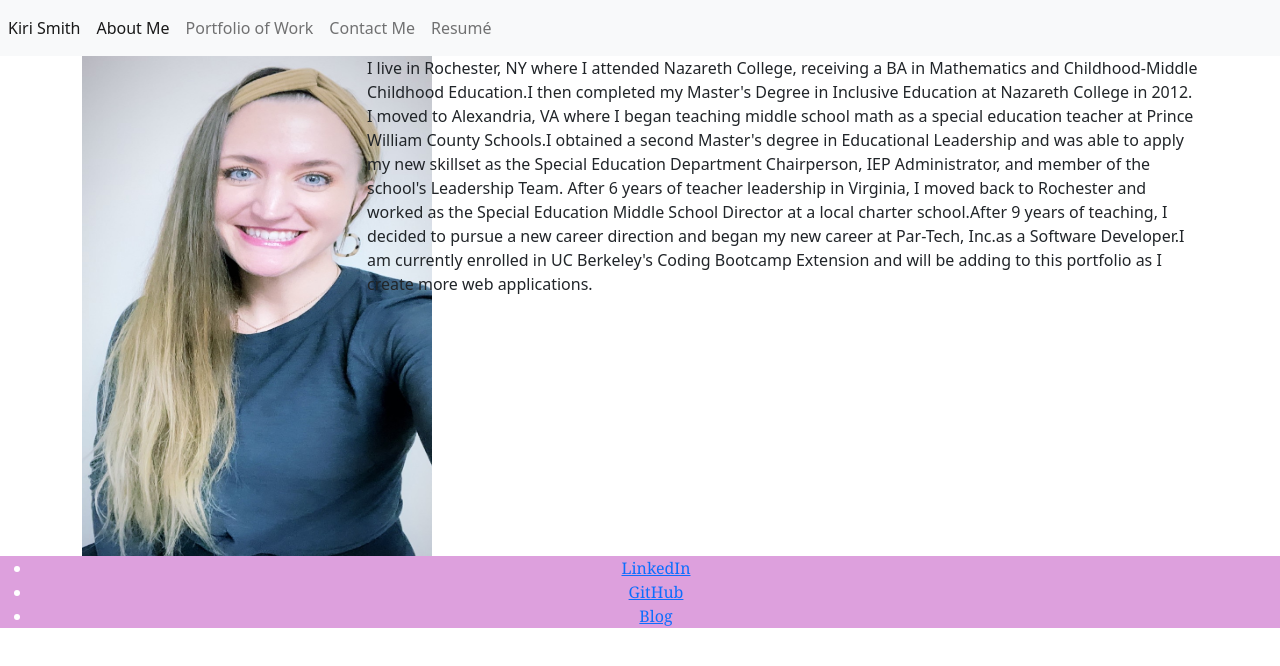
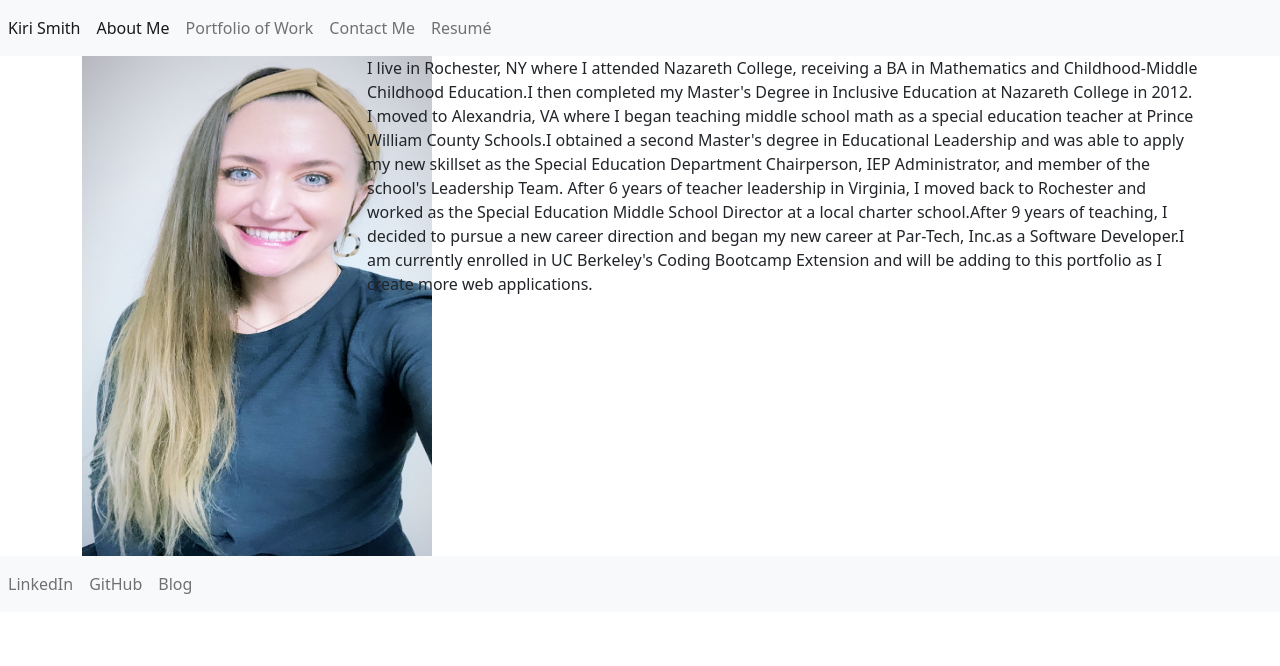
Before and after one commit to kiri-smith/react-portfolio, a React (Create React App) app in the folder react-portfolio/: page / in a window 1280 px wide. Shown: the top 666 px of the page. Built offline with nearby package versions, Linux system fonts and the light colour scheme.

Commit message:
reformat footer

```diff
--- a/react-portfolio/src/components/Footer.js
+++ b/react-portfolio/src/components/Footer.js
@@ -5,16 +5,24 @@ import '../styles/App.css';
 function Footer() {
     return (
         <footer>
-            <div class="contact-content">
-                <nav class="nav-wrapper nav-deets">
-                    <ul class="right">
-                        <li><a href="https://www.linkedin.com/in/kiri-lynne-smith/" target="_blank" rel="noreferrer"
-                            class="mid-place">LinkedIn</a></li>
-                        <li><a href="https://github.com/kiri-smith" target="_blank" rel="noreferrer" class="mid-place">GitHub</a></li>
-                        <li><a href="https://medium.com/@kirilynne" target="_blank" rel="noreferrer" class="mid-place">Blog</a></li>
+            <nav class="navbar navbar-expand-lg navbar-light bg-light">
+                <button class="navbar-toggler" type="button" data-toggle="collapse" data-target="#navbarNav" aria-controls="navbarNav" aria-expanded="false" aria-label="Toggle navigation">
+                    <span class="navbar-toggler-icon"></span>
+                </button>
+                <div class="collapse navbar-collapse" id="navbarNav">
+                    <ul class="navbar-nav">
+                        <li class="nav-item active">
+                            <a class="nav-link" href="https://www.linkedin.com/in/kiri-lynne-smith/" target="_blank" rel="noreferrer">LinkedIn<span class="sr-only"></span></a>
+                        </li>
+                        <li class="nav-item active">
+                            <a class="nav-link" href="https://github.com/kiri-smith" target="_blank" rel="noreferrer">GitHub<span class="sr-only"></span></a>
+                        </li>
+                        <li class="nav-item active">
+                            <a class="nav-link" href="https://medium.com/@kirilynne" target="_blank" rel="noreferrer">Blog</a>
+                        </li>
                     </ul>
-                </nav>
-            </div>
+                </div>
+            </nav>
         </footer>
     );
 }
```
Also changed, not shown: 1 other file (tests, documents, lock files or other folders).
